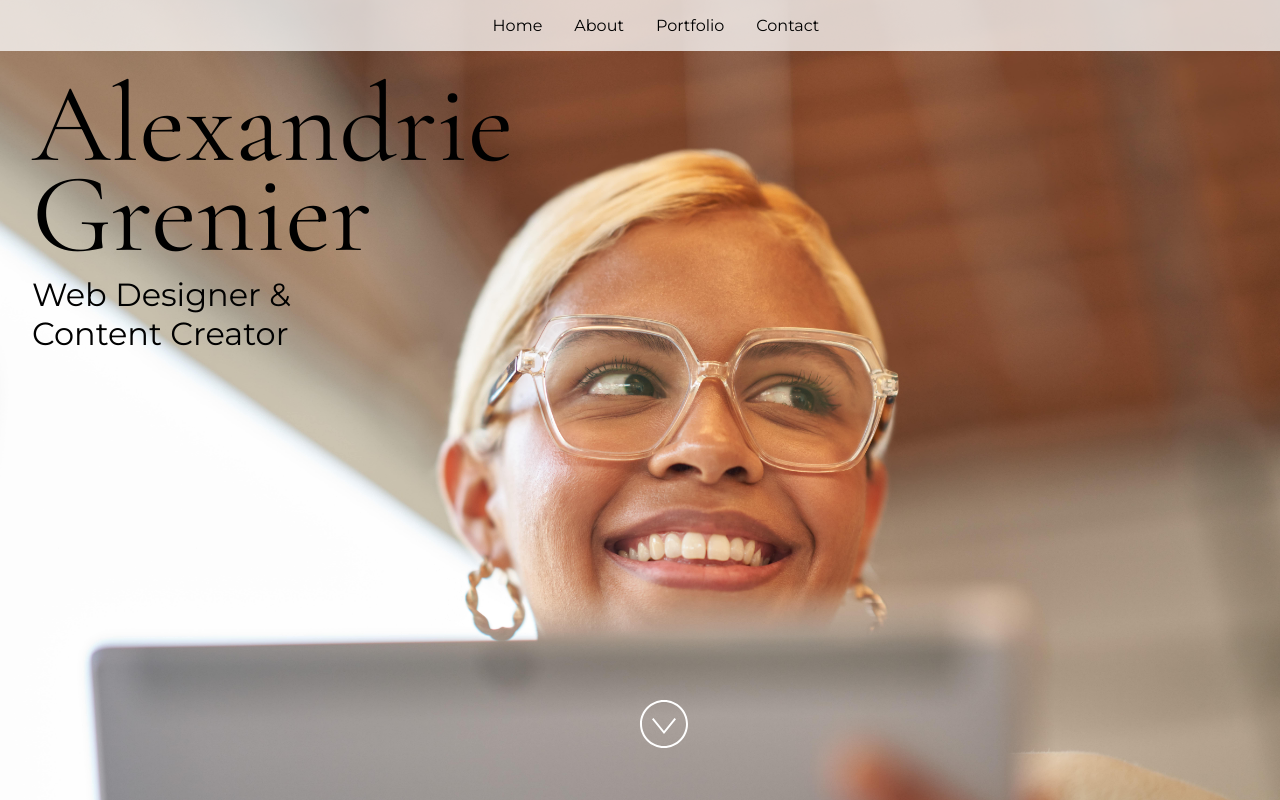
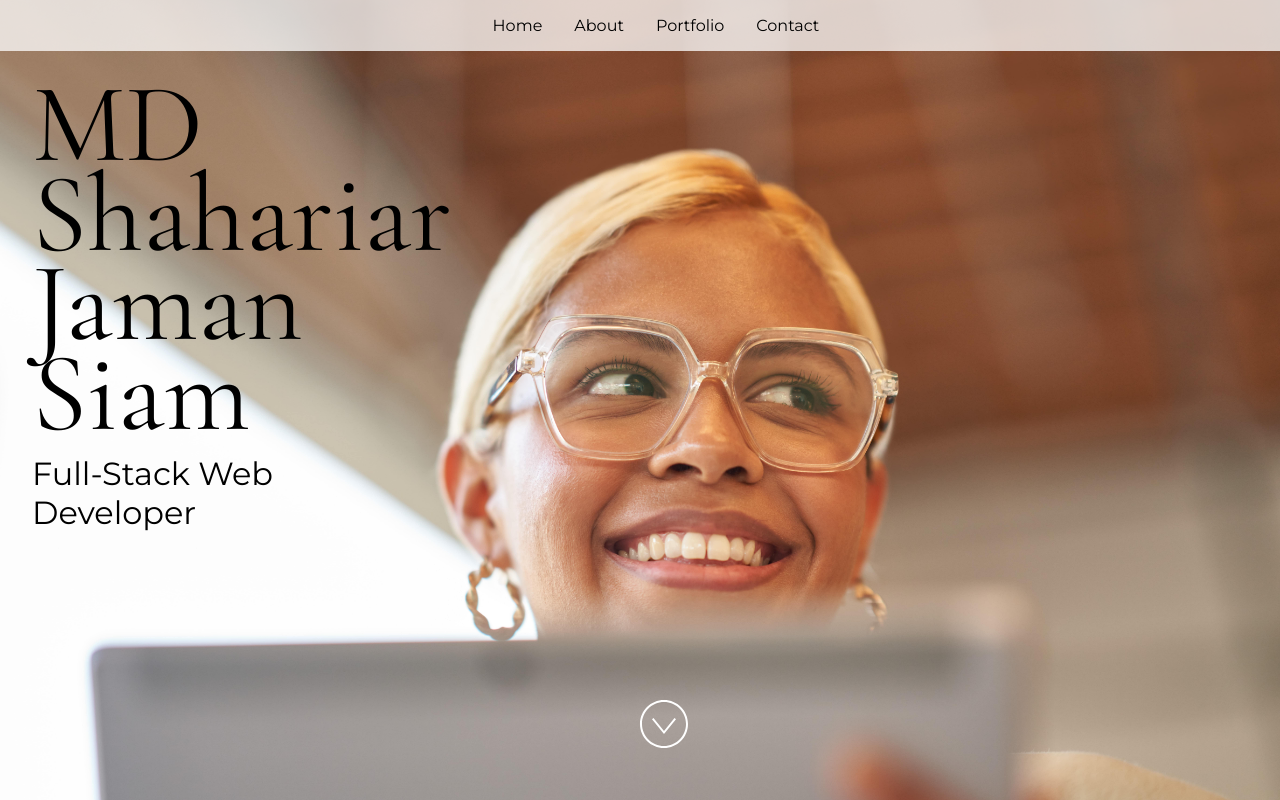
Before and after one commit to siam02/JavaScript-Portfolio, a React (Vite) app: page / in a window 1280 px wide. Built offline with nearby package versions, Linux system fonts and the light colour scheme.

Commit message:
Site props updated with valid details

```diff
--- a/src/App.jsx
+++ b/src/App.jsx
@@ -24,15 +24,15 @@ import "./styles.css";
  * If you don't have one of the social sites listed, leave it as an empty string.
  */
 const siteProps = {
-  name: "Alexandrie Grenier",
-  title: "Web Designer & Content Creator",
-  email: "alex@example.com",
-  gitHub: "microsoft",
-  instagram: "microsoft",
-  linkedIn: "satyanadella",
+  name: "MD Shahariar Jaman Siam",
+  title: "Full-Stack Web Developer",
+  email: "siam.jaman02@gmail.com",
+  gitHub: "siam02",
+  instagram: "siam.jaman02",
+  linkedIn: "sjsiam",
   medium: "",
-  twitter: "microsoft",
-  youTube: "Code",
+  twitter: "jaman02",
+  youTube: "SJ_Siam",
 };
 
 const primaryColor = "#4E567E";
```
Also changed, not shown: package.json (+7 -7 lines).
